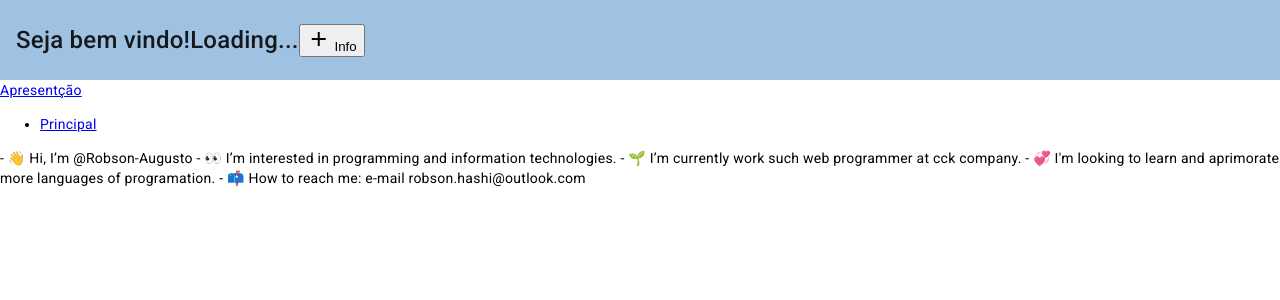
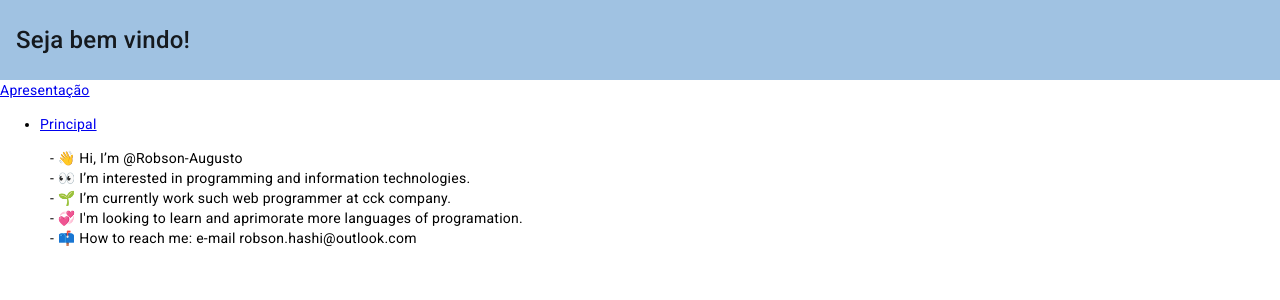
Before and after one commit to Robson-Augusto/agenda_novo, an Angular app: page / in a window 1280 px wide. Shown: the top 300 px of the page. Built offline with nearby package versions, Linux system fonts and the light colour scheme.

Commit message:
Adicionando estilo a apresentação

```diff
--- a/src/app/views/home/home.component.html
+++ b/src/app/views/home/home.component.html
@@ -11,34 +11,25 @@ crossorigin="anonymous"
 ></script>
 <mat-toolbar>
 <mat-toolbar-row style="font-size: 1.5rem; height: 80px; background-color: rgba(57, 131, 201, 0.452);">
-  <span> Seja bem vindo! </span>
-
-  <div class="animation">
-    <div class="spinner-grow text-primary" role="status">
-      <span class="visually-hidden">Loading...</span>
-    </div>
-  </div>
-  <span class="example-spacer"></span>
-  <button mat-raised-button >
-    <mat-icon>add</mat-icon> Info
-  </button>
+<span> Seja bem vindo! </span>
 </mat-toolbar-row>
 </mat-toolbar>
 
 
 <nav id="navbar-example2" class="navbar bg-light px-3">
-  <a class="navbar-brand" href="#">Apresentção</a>
+  <a class="navbar-brand" href="#">Apresentação</a>
   <ul class="nav nav-pills">
     <li class="nav-item dropdown">
       <a class="nav-link dropdown-toggle" data-bs-toggle="dropdown" href="#" role="button" aria-expanded="false">Principal</a>
     </li>
+
   </ul>
+
 </nav>
-<div data-bs-spy="scroll" data-bs-target="#navbar-example2" data-bs-root-margin="0px 0px -40% 0px" data-bs-smooth-scroll="true" class="scrollspy-example" tabindex="0">
-
-    - 👋 Hi, I’m @Robson-Augusto
-    - 👀 I’m interested in programming and information technologies.
-    - 🌱 I’m currently work such web programmer at cck company.
-    - 💞️ I'm looking to learn and aprimorate more languages of programation.
-    - 📫 How to reach me: e-mail robson.hashi@outlook.com
+<div style="margin-left: 50px;">
+  - 👋 Hi, I’m @Robson-Augusto <br>
+  - 👀 I’m interested in programming and information technologies.<br>
+  - 🌱 I’m currently work such web programmer at cck company.<br>
+  - 💞️ I'm looking to learn and aprimorate more languages of programation.<br>
+  - 📫 How to reach me: e-mail robson.hashi@outlook.com<br>
 </div>
```
